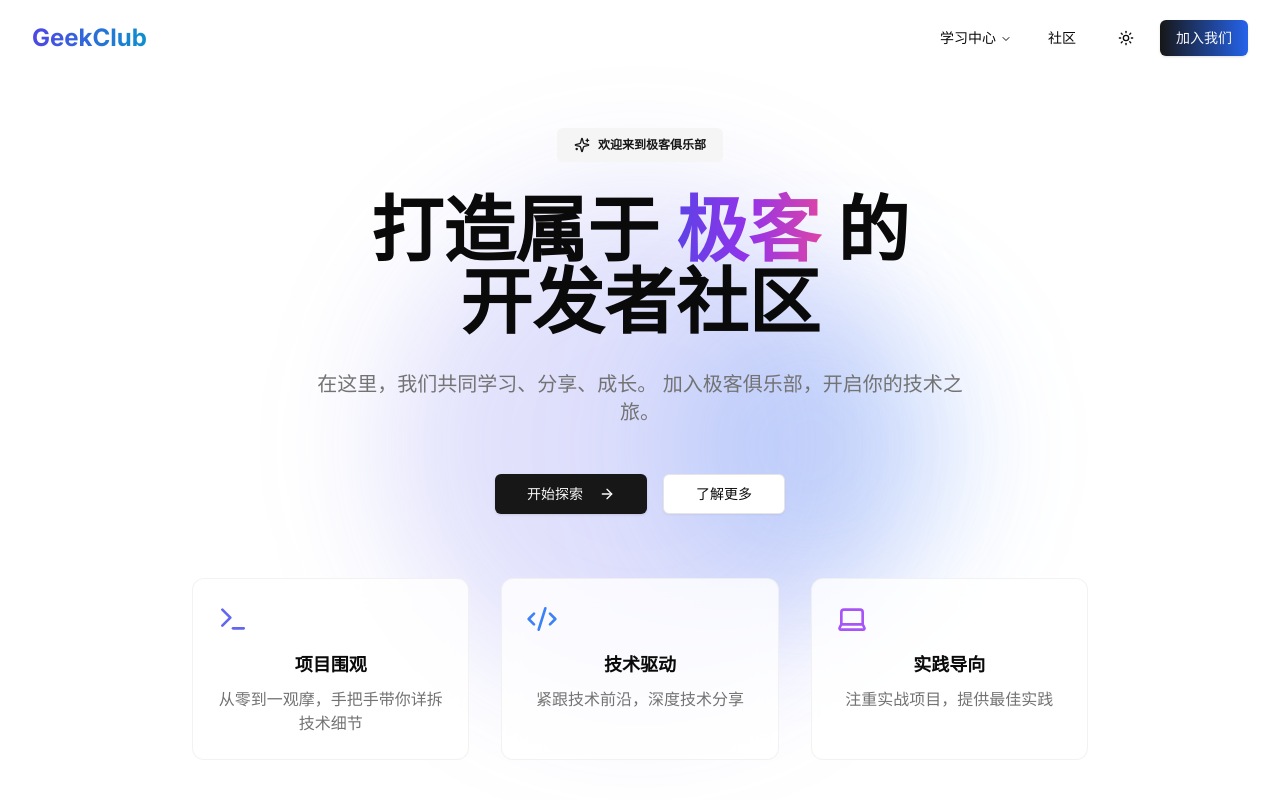
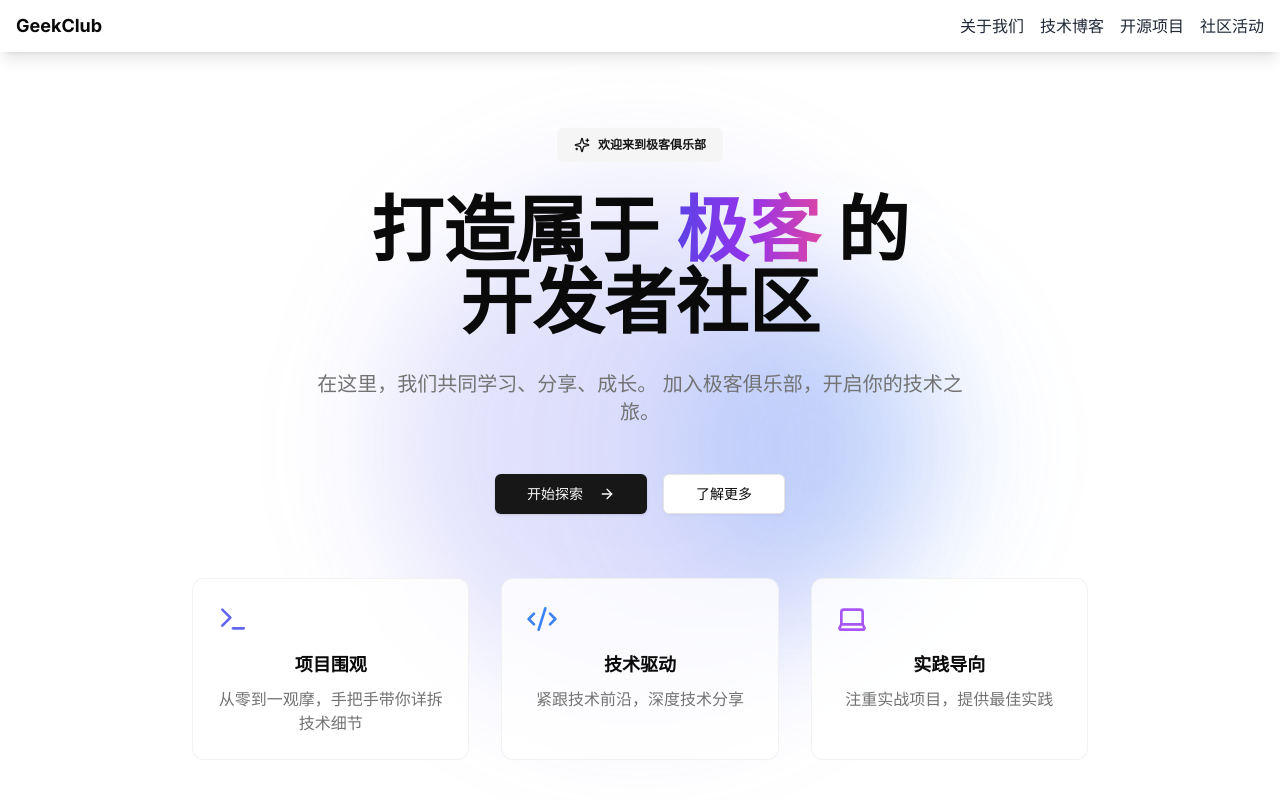
Before and after one commit to kerthans/1x100geekweb, a Next.js app: page / in a window 1280 px wide. Shown: the top 800 px of the page. Built offline with nearby package versions, Linux system fonts and the light colour scheme.

Commit message:
测试简单的头脚组件能否正确部署

```diff
--- a/src/app/page.tsx
+++ b/src/app/page.tsx
@@ -1,6 +1,6 @@
 'use client'
 
-import { Header } from '@/components/navbar'
+import { Navbar } from '@/components/navbar'
 import { HeroSection } from '@/components/hero-section'
 import { FeaturesSection } from '@/components/feature-section'
 import { BlogPreviewSection } from '@/components/blog-preview-section'
@@ -12,7 +12,7 @@ import { Footer } from '@/components/footer'
 export default function HomePage() {
   return (
     <main className="min-h-screen">
-      <Header />
+      <Navbar />
       <HeroSection />
       <FeaturesSection />
       <BlogPreviewSection />
--- a/src/components/Navbar.tsx
+++ b/src/components/Navbar.tsx
@@ -1,287 +1,348 @@
-'use client'
+// 'use client'
 
-import * as React from 'react'
-import { useState, useEffect } from 'react'
-import Link from 'next/link'
-import { motion, AnimatePresence } from 'framer-motion'
-import { Menu, X, Terminal, Code2, BookOpen } from 'lucide-react'
-import { Button } from '@/components/ui/button'
-import { ThemeToggle } from '@/components/theme-toggle'
-import {
-  NavigationMenu,
-  NavigationMenuContent,
-  NavigationMenuItem,
-  NavigationMenuLink,
-  NavigationMenuList,
-  NavigationMenuTrigger,
-  navigationMenuTriggerStyle,
-} from '@/components/ui/navigation-menu'
-import { cn } from '@/lib/utils'
+// import * as React from 'react'
+// import { useState, useEffect } from 'react'
+// import Link from 'next/link'
+// import { motion, AnimatePresence } from 'framer-motion'
+// import { Menu, X, Terminal, Code2, BookOpen } from 'lucide-react'
+// import { Button } from '@/components/ui/button'
+// import { ThemeToggle } from '@/components/theme-toggle'
+// import {
+//   NavigationMenu,
+//   NavigationMenuContent,
+//   NavigationMenuItem,
+//   NavigationMenuLink,
+//   NavigationMenuList,
+//   NavigationMenuTrigger,
+//   navigationMenuTriggerStyle,
+// } from '@/components/ui/navigation-menu'
+// import { cn } from '@/lib/utils'
 
-// 可配置项
-const CONFIG = {
-  brand: {
-    name: 'GeekClub',
-    href: '/',
-    gradientFrom: 'from-primary',
-    gradientTo: 'to-blue-600',
-  },
-  sections: {
-    hero: '#hero',
-    features: '#features',
-    blog: '#blog',
-    testimonials: '#testimonials',
-    cta: '#cta',
-    contact: '#contact',
-  },
-  styles: {
-    glassEffect: 'backdrop-blur-xl bg-white/30 dark:bg-gray-950/30',
-    hoverEffect: 'hover:bg-white/40 dark:hover:bg-gray-950/40',
-    spacing: 'mx-4 my-2',
-    shadow: 'shadow-lg',
-    rounded: 'rounded-2xl',
-    border: 'border border-white/20 dark:border-gray-800/20',
-  },
-  animation: {
-    duration: 0.2,
-    headerMotion: {
-      initial: { y: -20, opacity: 0 },
-      animate: { y: 0, opacity: 1 },
-      transition: { duration: 0.3 },
-    },
-    menuMotion: {
-      initial: { opacity: 0, scale: 0.95 },
-      animate: { opacity: 1, scale: 1 },
-      exit: { opacity: 0, scale: 0.95 },
-      transition: { duration: 0.2 },
-    },
-  },
-}
+// // 可配置项
+// const CONFIG = {
+//   brand: {
+//     name: 'GeekClub',
+//     href: '/',
+//     gradientFrom: 'from-primary',
+//     gradientTo: 'to-blue-600',
+//   },
+//   sections: {
+//     hero: '#hero',
+//     features: '#features',
+//     blog: '#blog',
+//     testimonials: '#testimonials',
+//     cta: '#cta',
+//     contact: '#contact',
+//   },
+//   styles: {
+//     glassEffect: 'backdrop-blur-xl bg-white/30 dark:bg-gray-950/30',
+//     hoverEffect: 'hover:bg-white/40 dark:hover:bg-gray-950/40',
+//     spacing: 'mx-4 my-2',
+//     shadow: 'shadow-lg',
+//     rounded: 'rounded-2xl',
+//     border: 'border border-white/20 dark:border-gray-800/20',
+//   },
+//   animation: {
+//     duration: 0.2,
+//     headerMotion: {
+//       initial: { y: -20, opacity: 0 },
+//       animate: { y: 0, opacity: 1 },
+//       transition: { duration: 0.3 },
+//     },
+//     menuMotion: {
+//       initial: { opacity: 0, scale: 0.95 },
+//       animate: { opacity: 1, scale: 1 },
+//       exit: { opacity: 0, scale: 0.95 },
+//       transition: { duration: 0.2 },
+//     },
+//   },
+// }
 
-const navigationItems = [
-  {
-    title: '学习中心',
-    type: 'dropdown',
-    items: [
-      {
-        title: '教程资源',
-        href: '/tutorials',
-        description: '全面的编程学习指南',
-        icon: <BookOpen className="h-6 w-6" />,
-      },
-      {
-        title: '实战项目',
-        href: '/projects',
-        description: '真实项目开发经验',
-        icon: <Code2 className="h-6 w-6" />,
-      },
-      {
-        title: '开发工具',
-        href: '/tools',
-        description: '提升开发效率的工具集',
-        icon: <Terminal className="h-6 w-6" />,
-      },
-    ],
-  },
-  {
-    title: '社区',
-    type: 'link',
-    href: '/community',
-  },
-]
+// const navigationItems = [
+//   {
+//     title: '学习中心',
+//     type: 'dropdown',
+//     items: [
+//       {
+//         title: '教程资源',
+//         href: '/tutorials',
+//         description: '全面的编程学习指南',
+//         icon: <BookOpen className="h-6 w-6" />,
+//       },
+//       {
+//         title: '实战项目',
+//         href: '/projects',
+//         description: '真实项目开发经验',
+//         icon: <Code2 className="h-6 w-6" />,
+//       },
+//       {
+//         title: '开发工具',
+//         href: '/tools',
+//         description: '提升开发效率的工具集',
+//         icon: <Terminal className="h-6 w-6" />,
+//       },
+//     ],
+//   },
+//   {
+//     title: '社区',
+//     type: 'link',
+//     href: '/community',
+//   },
+// ]
 
-const ListItem = React.forwardRef<
-  React.ElementRef<'a'>,
-  React.ComponentPropsWithoutRef<'a'> & {
-    title: string
-    icon?: React.ReactNode
-  }
->(({ className, title, children, icon, ...props }, ref) => (
-  <li>
-    <NavigationMenuLink asChild>
-      <a
-        ref={ref}
-        className={cn(
-          'block select-none space-y-1 rounded-lg p-3 leading-none no-underline outline-none transition-colors',
-          CONFIG.styles.glassEffect,
-          CONFIG.styles.hoverEffect,
-          className
-        )}
-        {...props}
-      >
-        <div className="flex items-center gap-2">
-          {icon}
-          <span className="text-sm font-medium">{title}</span>
-        </div>
-        <p className="line-clamp-2 text-sm leading-snug text-muted-foreground">{children}</p>
-      </a>
-    </NavigationMenuLink>
-  </li>
-))
-ListItem.displayName = 'ListItem'
+// const ListItem = React.forwardRef<
+//   React.ElementRef<'a'>,
+//   React.ComponentPropsWithoutRef<'a'> & {
+//     title: string
+//     icon?: React.ReactNode
+//   }
+// >(({ className, title, children, icon, ...props }, ref) => (
+//   <li>
+//     <NavigationMenuLink asChild>
+//       <a
+//         ref={ref}
+//         className={cn(
+//           'block select-none space-y-1 rounded-lg p-3 leading-none no-underline outline-none transition-colors',
+//           CONFIG.styles.glassEffect,
+//           CONFIG.styles.hoverEffect,
+//           className
+//         )}
+//         {...props}
+//       >
+//         <div className="flex items-center gap-2">
+//           {icon}
+//           <span className="text-sm font-medium">{title}</span>
+//         </div>
+//         <p className="line-clamp-2 text-sm leading-snug text-muted-foreground">{children}</p>
+//       </a>
+//     </NavigationMenuLink>
+//   </li>
+// ))
+// ListItem.displayName = 'ListItem'
 
-export function Header() {
-  const [isScrolled, setIsScrolled] = useState(false)
-  const [scrollProgress, setScrollProgress] = useState(0)
-  const [isMobileMenuOpen, setIsMobileMenuOpen] = useState(false)
+// export function Header() {
+//   const [isScrolled, setIsScrolled] = useState(false)
+//   const [scrollProgress, setScrollProgress] = useState(0)
+//   const [isMobileMenuOpen, setIsMobileMenuOpen] = useState(false)
 
-  useEffect(() => {
-    const handleScroll = () => {
-      const scrollY = window.scrollY
-      const winHeight =
-        document.documentElement.scrollHeight - document.documentElement.clientHeight
-      setIsScrolled(scrollY > 20)
-      setScrollProgress((scrollY / winHeight) * 100)
-    }
+//   useEffect(() => {
+//     const handleScroll = () => {
+//       const scrollY = window.scrollY
+//       const winHeight =
+//         document.documentElement.scrollHeight - document.documentElement.clientHeight
+//       setIsScrolled(scrollY > 20)
+//       setScrollProgress((scrollY / winHeight) * 100)
+//     }
 
-    const handleScrollThrottle = () => {
-      requestAnimationFrame(handleScroll)
-    }
+//     const handleScrollThrottle = () => {
+//       requestAnimationFrame(handleScroll)
+//     }
 
-    window.addEventListener('scroll', handleScrollThrottle, { passive: true })
-    return () => window.removeEventListener('scroll', handleScrollThrottle)
-  }, [])
+//     window.addEventListener('scroll', handleScrollThrottle, { passive: true })
+//     return () => window.removeEventListener('scroll', handleScrollThrottle)
+//   }, [])
 
-  const scrollToSection = (sectionId: string) => {
-    const element = document.querySelector(sectionId)
-    element?.scrollIntoView({ behavior: 'smooth' })
-    setIsMobileMenuOpen(false)
-  }
+//   const scrollToSection = (sectionId: string) => {
+//     const element = document.querySelector(sectionId)
+//     element?.scrollIntoView({ behavior: 'smooth' })
+//     setIsMobileMenuOpen(false)
+//   }
+
+//   return (
+//     <>
+//       <motion.div
+//         className="fixed top-0 left-0 right-0 h-1 bg-primary z-50"
+//         style={{ transformOrigin: '0%' }}
+//         initial={{ scaleX: 0 }}
+//         animate={{ scaleX: scrollProgress / 100 }}
+//         transition={{ duration: 0.1 }}
+//       />
+//       <motion.header
+//         className={cn(
+//           'fixed top-0 left-0 right-0 z-40 transition-all',
+//           CONFIG.styles.spacing,
+//           isScrolled && [
+//             CONFIG.styles.glassEffect,
+//             CONFIG.styles.shadow,
+//             CONFIG.styles.rounded,
+//             CONFIG.styles.border
+//           ]
+//         )}
+//         {...CONFIG.animation.headerMotion}
+//       >
+//         <nav className="container mx-auto px-4 py-3">
+//           <div className="flex items-center justify-between">
+//             <Link href={CONFIG.brand.href} className="text-2xl font-bold relative group">
+//               <span
+//                 className={cn(
+//                   'text-gradient-logo',
+//                   CONFIG.brand.gradientFrom,
+//                   CONFIG.brand.gradientTo
+//                 )}
+//               >
+//                 {CONFIG.brand.name}
+//               </span>
+//               <span className="absolute -bottom-1 left-0 w-0 h-0.5 bg-primary transition-all group-hover:w-full" />
+//             </Link>
+
+//             <div className="hidden md:flex items-center space-x-4">
+//               <NavigationMenu>
+//                 <NavigationMenuList>
+//                   {navigationItems.map((item) => (
+//                     item.type === 'dropdown' ? (
+//                       <NavigationMenuItem key={item.title}>
+//                         <NavigationMenuTrigger>{item.title}</NavigationMenuTrigger>
+//                         <NavigationMenuContent>
+//                           <ul className="grid w-[400px] gap-3 p-4">
+//                             {item.items?.map((subItem) => (
+//                               <ListItem
+//                                 key={subItem.title}
+//                                 title={subItem.title}
+//                                 href={subItem.href}
+//                                 icon={subItem.icon}>
+//                                 {subItem.description}
+//                               </ListItem>
+//                             ))}
+//                           </ul>
+//                         </NavigationMenuContent>
+//                       </NavigationMenuItem>
+//                     ) : (
+//                       <NavigationMenuItem key={item.title}>
+//                         <Link href={item.href || '#'} legacyBehavior passHref>
+//                           <NavigationMenuLink className={navigationMenuTriggerStyle()}>
+//                             {item.title}
+//                           </NavigationMenuLink>
+//                         </Link>
+//                       </NavigationMenuItem>
+//                     )
+//                   ))}
+//                 </NavigationMenuList>
+//               </NavigationMenu>
+
+//               <ThemeToggle />
+
+//               <Button
+//                 className={cn(
+//                   'bg-gradient-to-r hover:opacity-90 transition-opacity',
+//                   CONFIG.brand.gradientFrom,
+//                   CONFIG.brand.gradientTo
+//                 )}
+//                 onClick={() => scrollToSection(CONFIG.sections.contact)}
+//               >
+//                 加入我们
+//               </Button>
+//             </div>
+
+//             <button
+//               className="md:hidden p-2 hover:bg-accent rounded-lg transition-colors"
+//               onClick={() => setIsMobileMenuOpen(!isMobileMenuOpen)}
+//               aria-label={isMobileMenuOpen ? '关闭菜单' : '打开菜单'}
+//             >
+//               {isMobileMenuOpen ? <X className="h-6 w-6" /> : <Menu className="h-6 w-6" />}
+//             </button>
+//           </div>
+
+//           <AnimatePresence mode="wait">
+//             {isMobileMenuOpen && (
+//               <motion.div className="md:hidden mt-4" {...CONFIG.animation.menuMotion}>
+//                 <div
+//                   className={cn(
+//                     'p-4',
+//                     CONFIG.styles.glassEffect,
+//                     CONFIG.styles.rounded,
+//                     CONFIG.styles.border,
+//                     CONFIG.styles.shadow
+//                   )}
+//                 >
+//                   <div className="flex flex-col space-y-3">
+//                     {Object.entries(CONFIG.sections).map(([key, value]) => (
+//                       <button
+//                         key={key}
+//                         onClick={() => scrollToSection(value)}
+//                         className="text-sm font-medium text-left px-3 py-2 rounded-lg transition-colors hover:bg-accent">
+//                         {key.charAt(0).toUpperCase() + key.slice(1)}
+//                       </button>
+//                     ))}
+//                     <div className="flex items-center justify-between pt-3 border-t border-border">
+//                       <ThemeToggle />
+//                       <Button
+//                         className={cn(
+//                           'bg-gradient-to-r hover:opacity-90 transition-opacity',
+//                           CONFIG.brand.gradientFrom,
+//                           CONFIG.brand.gradientTo
+//                         )}
+//                         onClick={() => scrollToSection(CONFIG.sections.contact)}>
+//                         加入我们
+//                       </Button>
+//                     </div>
+//                   </div>
+//                 </div>
+//               </motion.div>
+//             )}
+//           </AnimatePresence>
+//         </nav>
+//       </motion.header>
+//     </>
+//   )
+// }
+
+// 'use client' 是 Next.js 13+ 的用法，确保此组件在客户端运行
+'use client';
+
+import * as React from 'react';
+import Link from 'next/link';
+import { useState } from 'react';
+
+// 假设你有一些样式类定义在全局样式中
+const styles = {
+  navbar: 'fixed top-0 left-0 right-0 z-50 bg-white shadow-lg',
+  navbarContainer: 'container mx-auto px-4 py-3 flex justify-between items-center',
+  menuButton: 'block md:hidden',
+  menuItem: 'block md:inline-block mt-4 md:mt-0 md:ml-4 no-underline text-gray-800 hover:text-gray-600',
+  // 添加更多样式类...
+};
+
+export function Navbar() {
+  const [isMenuOpen, setIsMenuOpen] = useState(false);
 
   return (
-    <>
-      <motion.div
-        className="fixed top-0 left-0 right-0 h-1 bg-primary z-50"
-        style={{ transformOrigin: '0%' }}
-        initial={{ scaleX: 0 }}
-        animate={{ scaleX: scrollProgress / 100 }}
-        transition={{ duration: 0.1 }}
-      />
-      <motion.header
-        className={cn(
-          'fixed top-0 left-0 right-0 z-40 transition-all',
-          CONFIG.styles.spacing,
-          isScrolled && [
-            CONFIG.styles.glassEffect,
-            CONFIG.styles.shadow,
-            CONFIG.styles.rounded,
-            CONFIG.styles.border
-          ]
-        )}
-        {...CONFIG.animation.headerMotion}
-      >
-        <nav className="container mx-auto px-4 py-3">
-          <div className="flex items-center justify-between">
-            <Link href={CONFIG.brand.href} className="text-2xl font-bold relative group">
-              <span
-                className={cn(
-                  'text-gradient-logo',
-                  CONFIG.brand.gradientFrom,
-                  CONFIG.brand.gradientTo
-                )}
-              >
-                {CONFIG.brand.name}
-              </span>
-              <span className="absolute -bottom-1 left-0 w-0 h-0.5 bg-primary transition-all group-hover:w-full" />
-            </Link>
+    <nav className={styles.navbar}>
+      <div className={styles.navbarContainer}>
+        {/* Brand logo */}
+        <Link href="/" className="text-lg font-bold">
+          GeekClub
+        </Link>
 
-            <div className="hidden md:flex items-center space-x-4">
-              <NavigationMenu>
-                <NavigationMenuList>
-                  {navigationItems.map((item) => (
-                    item.type === 'dropdown' ? (
-                      <NavigationMenuItem key={item.title}>
-                        <NavigationMenuTrigger>{item.title}</NavigationMenuTrigger>
-                        <NavigationMenuContent>
-                          <ul className="grid w-[400px] gap-3 p-4">
-                            {item.items?.map((subItem) => (
-                              <ListItem
-                                key={subItem.title}
-                                title={subItem.title}
-                                href={subItem.href}
-                                icon={subItem.icon}>
-                                {subItem.description}
-                              </ListItem>
-                            ))}
-                          </ul>
-                        </NavigationMenuContent>
-                      </NavigationMenuItem>
-                    ) : (
-                      <NavigationMenuItem key={item.title}>
-                        <Link href={item.href || '#'} legacyBehavior passHref>
-                          <NavigationMenuLink className={navigationMenuTriggerStyle()}>
-                            {item.title}
-                          </NavigationMenuLink>
-                        </Link>
-                      </NavigationMenuItem>
-                    )
-                  ))}
-                </NavigationMenuList>
-              </NavigationMenu>
+        {/* Menu button for mobile */}
+        <button
+          className={styles.menuButton}
+          onClick={() => setIsMenuOpen(!isMenuOpen)}
+          aria-label="Toggle menu"
+        >
+          {isMenuOpen ? '✕' : '☰'}
+        </button>
 
-              <ThemeToggle />
-
-              <Button
-                className={cn(
-                  'bg-gradient-to-r hover:opacity-90 transition-opacity',
-                  CONFIG.brand.gradientFrom,
-                  CONFIG.brand.gradientTo
-                )}
-                onClick={() => scrollToSection(CONFIG.sections.contact)}
-              >
-                加入我们
-              </Button>
-            </div>
-
-            <button
-              className="md:hidden p-2 hover:bg-accent rounded-lg transition-colors"
-              onClick={() => setIsMobileMenuOpen(!isMobileMenuOpen)}
-              aria-label={isMobileMenuOpen ? '关闭菜单' : '打开菜单'}
-            >
-              {isMobileMenuOpen ? <X className="h-6 w-6" /> : <Menu className="h-6 w-6" />}
-            </button>
-          </div>
-
-          <AnimatePresence mode="wait">
-            {isMobileMenuOpen && (
-              <motion.div className="md:hidden mt-4" {...CONFIG.animation.menuMotion}>
-                <div
-                  className={cn(
-                    'p-4',
-                    CONFIG.styles.glassEffect,
-                    CONFIG.styles.rounded,
-                    CONFIG.styles.border,
-                    CONFIG.styles.shadow
-                  )}
-                >
-                  <div className="flex flex-col space-y-3">
-                    {Object.entries(CONFIG.sections).map(([key, value]) => (
-                      <button
-                        key={key}
-                        onClick={() => scrollToSection(value)}
-                        className="text-sm font-medium text-left px-3 py-2 rounded-lg transition-colors hover:bg-accent">
-                        {key.charAt(0).toUpperCase() + key.slice(1)}
-                      </button>
-                    ))}
-                    <div className="flex items-center justify-between pt-3 border-t border-border">
-                      <ThemeToggle />
-                      <Button
-                        className={cn(
-                          'bg-gradient-to-r hover:opacity-90 transition-opacity',
-                          CONFIG.brand.gradientFrom,
-                          CONFIG.brand.gradientTo
-                        )}
-                        onClick={() => scrollToSection(CONFIG.sections.contact)}>
-                        加入我们
-                      </Button>
-                    </div>
-                  </div>
-                </div>
-              </motion.div>
-            )}
-          </AnimatePresence>
-        </nav>
-      </motion.header>
-    </>
-  )
+        {/* Menu items */}
+        <div
+          className={`md:flex md:items-center ${
+            isMenuOpen ? 'block' : 'hidden'
+          }`}
+        >
+          <Link href="/about" className={styles.menuItem}>
+            关于我们
+          </Link>
+          <Link href="/blog" className={styles.menuItem}>
+            技术博客
+          </Link>
+          <Link href="/projects" className={styles.menuItem}>
+            开源项目
+          </Link>
+          <Link href="/events" className={styles.menuItem}>
+            社区活动
+          </Link>
+          {/* Add more menu items here */}
+        </div>
+      </div>
+    </nav>
+  );
 }
```
Also changed, not shown: src/app/about/page.tsx (+4 -4 lines), src/app/blog/page.tsx (+4 -4 lines), src/app/community/page.tsx (+4 -4 lines), src/app/projects/page.tsx (+4 -4 lines), src/app/tools/page.tsx (+4 -4 lines), src/app/tutorials/page.tsx (+4 -4 lines).
